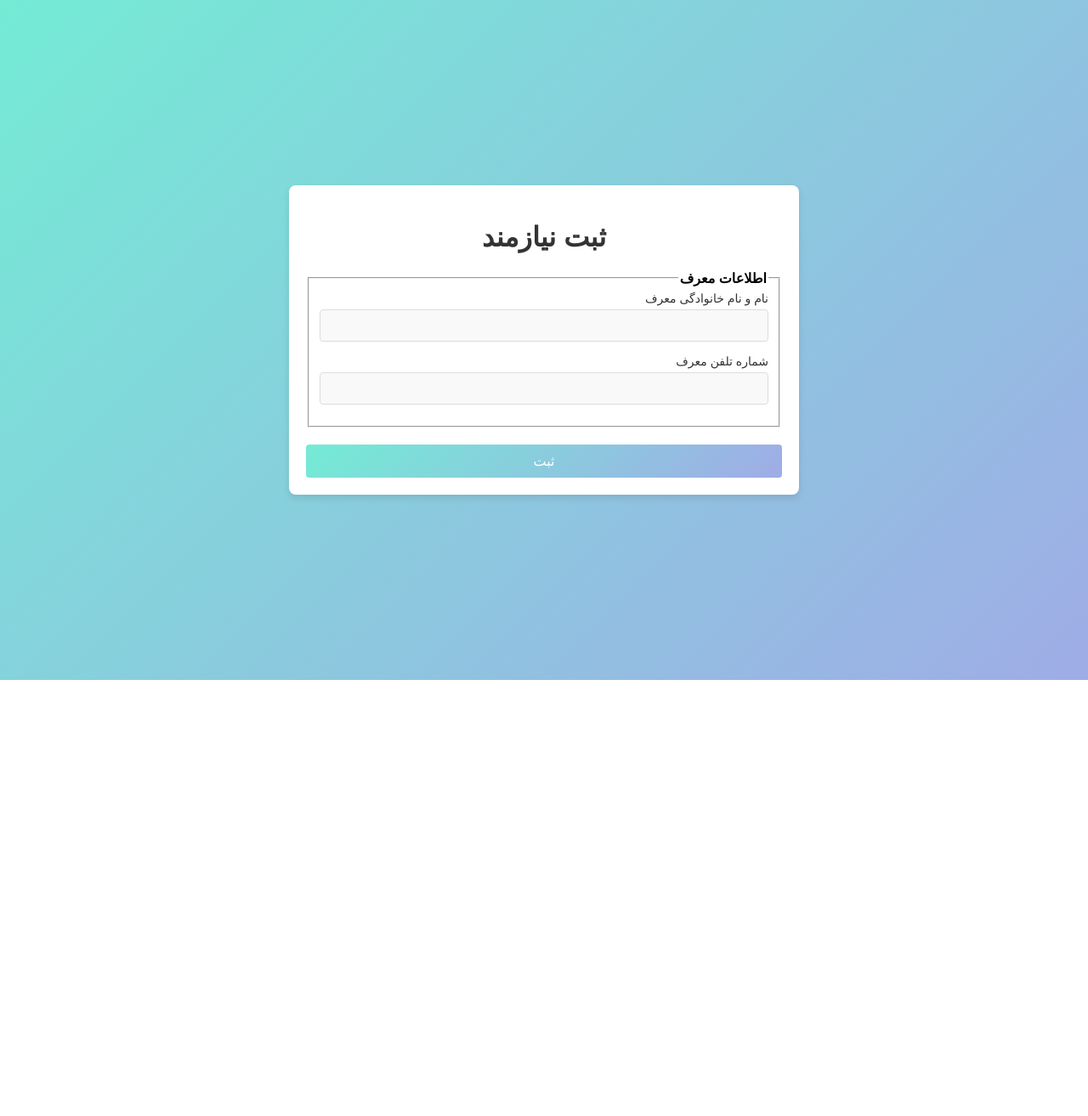
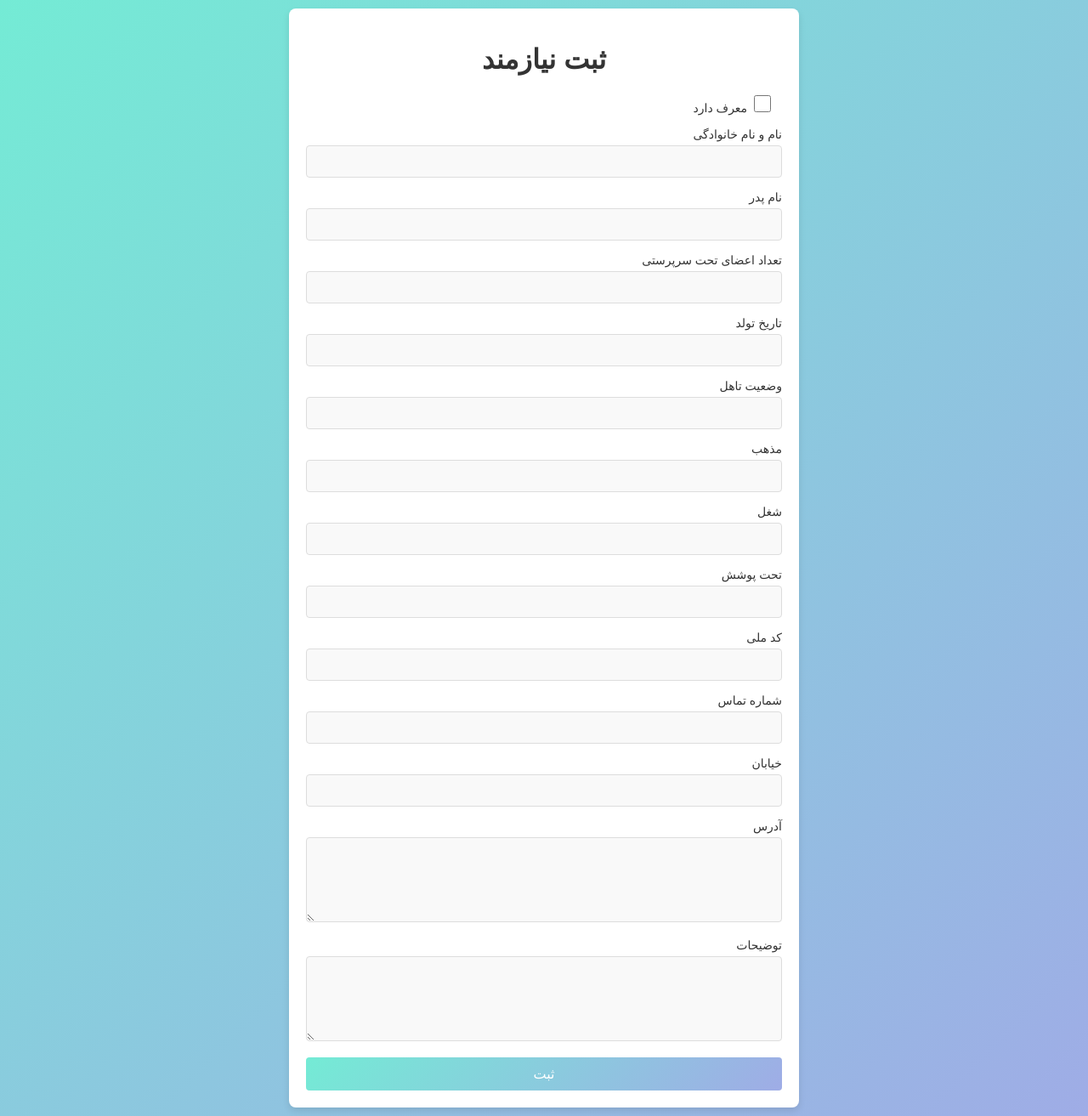
Before and after one commit to MHArghabaee/Information_update, a Django app: page /needy/add/ in a window 1280 px wide. Shown: the whole page at 85% size. Before the commit the page ends 800 px from the top, so only its background shows below. Run offline with Django 5.2, Linux system fonts and the light colour scheme; a user stored in the database is signed in; some libraries are stand-ins or nearby versions; some web fonts are replaced.

Commit message:
Your commit message here

```diff
--- a/needy/templates/needy/add_needy.html
+++ b/needy/templates/needy/add_needy.html
@@ -97,6 +97,25 @@
             height: 100px; /* تنظیم ارتفاع برای textarea */
         }
 
+        /* استایل‌دهی چک‌باکس "معرف دارد" */
+        .checkbox-group {
+            display: flex;
+            align-items: center;
+            margin-bottom: 20px;
+        }
+
+        .checkbox-group label {
+            margin-right: 10px;
+            font-size: 14px;
+            color: #333;
+        }
+
+        .checkbox-group input[type="checkbox"] {
+            width: 20px;
+            height: 20px;
+            cursor: pointer;
+        }
+
         @media (max-width: 600px) {
             .registration-container {
                 padding: 15px;
@@ -120,46 +139,32 @@
                 font-size: 14px;
             }
         }
+
+        .checkbox-group {
+            margin-bottom: 15px;
+        }
+
+        #introducer_section {
+            display: none; /* مخفی کردن اولیه بخش معرف */
+        }
     </style>
     <!-- افزودن jQuery -->
     <script src="https://cdnjs.cloudflare.com/ajax/libs/jquery/3.6.0/jquery.min.js"></script>
+    <!-- افزودن کتابخانه PersianDatePicker -->
+    <link rel="stylesheet" href="https://unpkg.com/persian-datepicker/dist/css/persian-datepicker.min.css">
+    <script src="https://unpkg.com/persian-datepicker/dist/js/persian-datepicker.min.js"></script>
     <script>
-        $(document).ready(function() {
-            // تبدیل تاریخ میلادی به شمسی
-            function gregorianToJalali(gy, gm, gd) {
-                const g_d_m = [0, 31, 59, 90, 120, 151, 181, 212, 243, 273, 304, 334];
-                let jy = (gy <= 1600) ? 0 : 979;
-                gy -= (gy <= 1600) ? 621 : 1600;
-                let gy2 = (gm > 2) ? (gy + 1) : gy;
-                let days = (365 * gy) + (parseInt((gy2 + 3) / 4)) - (parseInt((gy2 + 99) / 100)) + (parseInt((gy2 + 399) / 400)) - 80 + gd + g_d_m[gm - 1];
-                jy += 33 * (parseInt(days / 12053));
-                days %= 12053;
-                jy += 4 * (parseInt(days / 1461));
-                days %= 1461;
-                jy += parseInt((days - 1) / 365);
-                if (days > 365) days = (days - 1) % 365;
-                let jm = (days < 186) ? 1 + parseInt(days / 31) : 7 + parseInt((days - 186) / 30);
-                let jd = 1 + ((days < 186) ? (days % 31) : ((days - 186) % 30));
-                return [jy, jm, jd];
+        // تابع برای نمایش/مخفی کردن بخش معرف
+        function toggleIntroducerSection() {
+            const introducerSection = document.getElementById('introducer_section');
+            const hasIntroducer = document.getElementById('has_introducer').checked;
+
+            if (hasIntroducer) {
+                introducerSection.style.display = 'block'; // نمایش بخش
+            } else {
+                introducerSection.style.display = 'none'; // مخفی کردن بخش
             }
-
-            // نمایش تاریخ شمسی در فیلد
-            $('#birth_date').on('change', function() {
-                const date = new Date(this.value);
-                const [jy, jm, jd] = gregorianToJalali(date.getFullYear(), date.getMonth() + 1, date.getDate());
-                this.value = `${jy}/${jm}/${jd}`;
-            });
-
-            // نمایش بخش معرف فقط در صورت پر کردن اطلاعات معرف
-            $('#introducer_section').hide();
-            $('input[name="introducer_name"], input[name="introducer_phone"]').on('input', function() {
-                if ($(this).val().trim() !== '') {
-                    $('#introducer_section').fadeIn();
-                } else {
-                    $('#introducer_section').fadeOut();
         }
-            });
-        });
     </script>
 </head>
 <body>
@@ -168,20 +173,30 @@
     <form action="" method="POST">
         {% csrf_token %}
 
-        <!-- اطلاعات معرف -->
+        <!-- چک‌باکس "معرف دارد" -->
+        <div class="checkbox-group">
+            <label>
+                <input type="checkbox" id="has_introducer" name="has_introducer" onchange="toggleIntroducerSection()">
+                معرف دارد
+            </label>
+        </div>
+
+        <!-- بخش اطلاعات معرف -->
+        <div id="introducer_section">
             <fieldset class="fieldset-group">
-            <legend>اطلاعات معرف</legend>
+                <legend> اطلاعات معرف</legend>
                 <div class="form-group">
                     <label for="introducer_name">نام و نام خانوادگی معرف</label>
-                <input type="text" name="introducer_name" id="introducer_name">
+                    <input type="text" id="introducer_name" name="introducer_name">
                 </div>
                 <div class="form-group">
                     <label for="introducer_phone">شماره تلفن معرف</label>
-                <input type="text" name="introducer_phone" id="introducer_phone">
+                    <input type="text" id="introducer_phone" name="introducer_phone">
                 </div>
             </fieldset>
+        </div>
 
-        <div id="introducer_section">
+        <!-- اطلاعات اصلی -->
         <div class="form-group">
             <label for="full_name">نام و نام خانوادگی</label>
             <input type="text" name="full_name" id="full_name" required>
@@ -196,7 +211,7 @@
         </div>
         <div class="form-group">
             <label for="birth_date">تاریخ تولد</label>
-                <input type="date" id="birth_date" name="birth_date" required>
+            <input type="text" id="birth_date" name="birth_date" required>
         </div>
         <div class="form-group">
             <label for="marital_status">وضعیت تاهل</label>
@@ -234,7 +249,6 @@
             <label for="description">توضیحات</label>
             <textarea name="description" id="description"></textarea>
         </div>
-        </div>
         <button type="submit" class="register-btn">ثبت</button>
     </form>
 </div>
```
Also changed, not shown: db.sqlite3, needy/migrations/0003_needy_created_by.py (added), 2 other files. Lines whose indentation alone changed are shown as unchanged.
